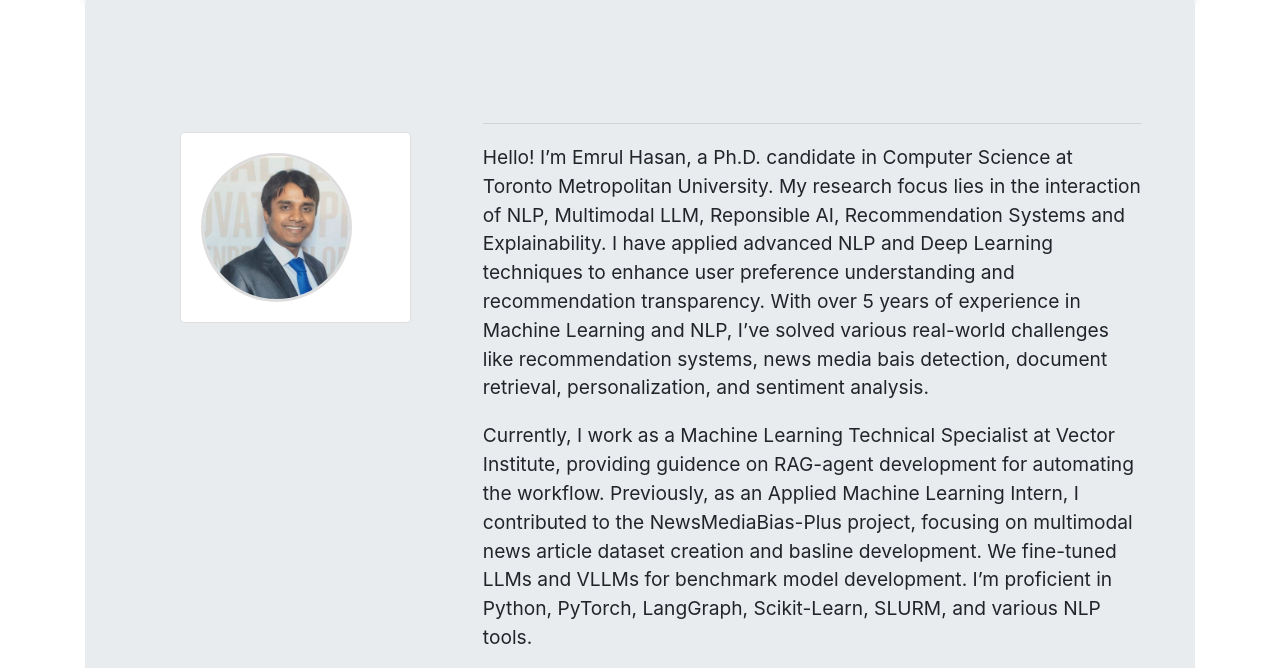
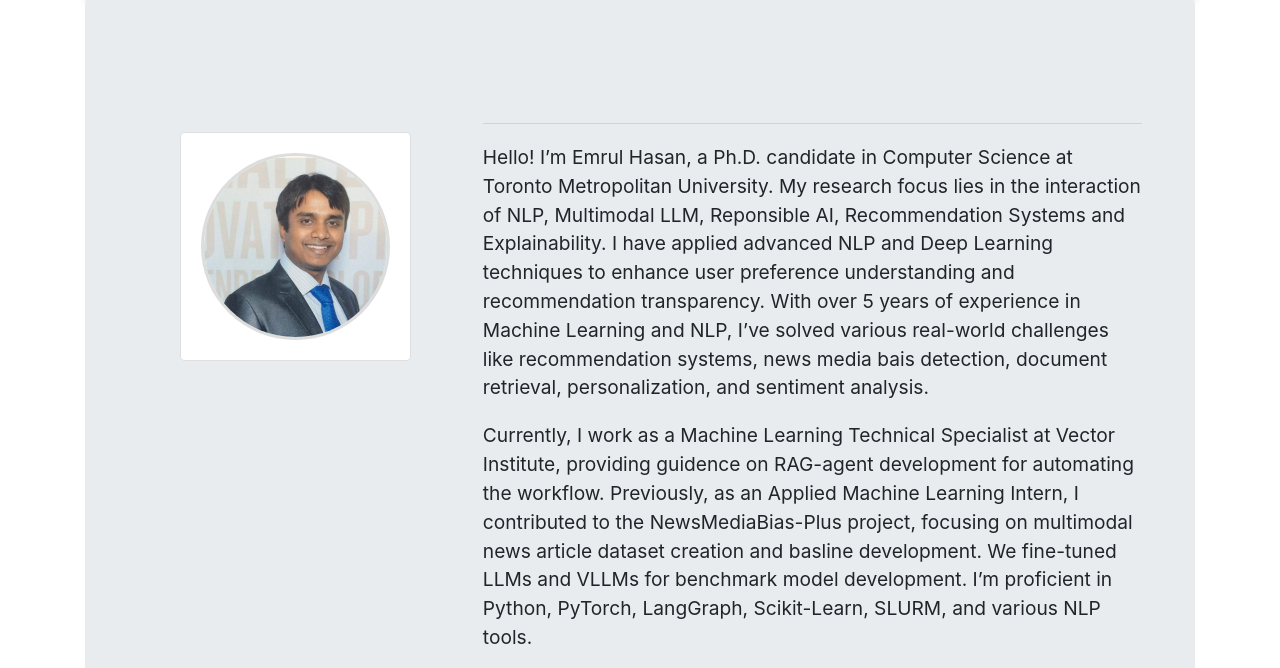
Before and after one commit to emrulhasan-nlp/emrulhasan-nlp.github-io, a plain HTML site: page home.html in a window 1280 px wide. Shown: the part 102-770 px from the top of the page. Drawn offline with nearby package versions, Linux system fonts and the light colour scheme.

Commit message:
updated photo dimension

```diff
--- a/home.html
+++ b/home.html
@@ -139,7 +139,7 @@
                     <div class="card" style="max-width: 12rem; height: auto;">
                         <div class="photo">
                             <img class="card-img-top" src="img/myphoto.JPG" alt="Emrul Hasan Connect with Me Card"
-                                 style="width: 80%; height: auto; border-radius: 50%; border: 3px solid #ddd;">
+                                 style="width: 100%; height: auto; border-radius: 50%; border: 3px solid #ddd;">
                         </div>
                     </div>
                 </div>
```
